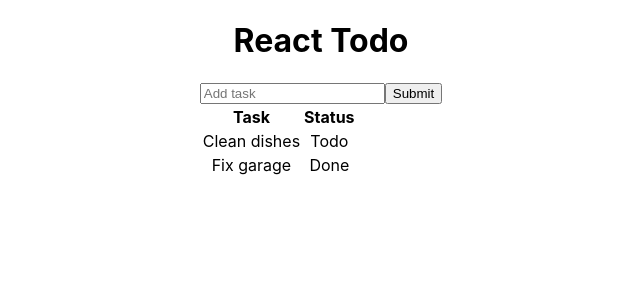
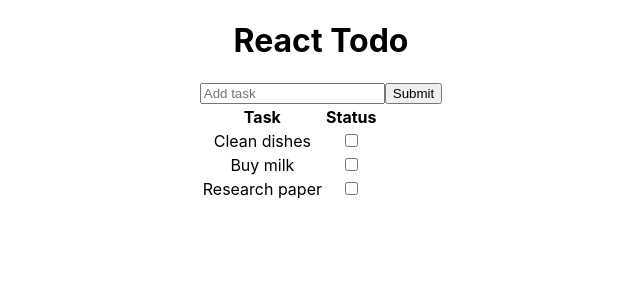
Before and after one commit to pzrsa/react-todo, a React (Create React App) app: page / in a window 1280 px wide. Shown: the top 300 px of the page, without its empty margins (319-959 px from the left). Built offline with nearby package versions, Linux system fonts and the light colour scheme.

Commit message:
render tasks from constant array of objects

```diff
--- a/src/components/App.jsx
+++ b/src/components/App.jsx
@@ -2,11 +2,16 @@ import FilterableTodoList from "./FilterableTodoList";
 import TaskAdder from "./TaskAdder";
 
 const App = () => {
+  const TASKS = [
+    { name: "Clean dishes", completed: false },
+    { name: "Buy milk", completed: false },
+    { name: "Research paper", completed: false },
+  ];
   return (
     <div className="App">
       <h1>React Todo</h1>
       <TaskAdder />
-      <FilterableTodoList />
+      <FilterableTodoList tasks={TASKS} />
     </div>
   );
 };
--- a/src/components/FilterableTodoList.jsx
+++ b/src/components/FilterableTodoList.jsx
@@ -1,9 +1,9 @@
 import TodoList from "./TodoList";
 
-const FilterableTodoList = () => {
+const FilterableTodoList = ({ tasks }) => {
   return (
     <div>
-      <TodoList />
+      <TodoList tasks={tasks} />
     </div>
   );
 };
--- a/src/components/TaskRow.jsx
+++ b/src/components/TaskRow.jsx
@@ -1,11 +1,11 @@
-const TaskRow = ({ taskName, taskStatus }) => {
+const TaskRow = ({ task }) => {
   return (
-    <tbody>
-      <tr>
-        <td>{taskName}</td>
-        <td>{taskStatus}</td>
-      </tr>
-    </tbody>
+    <tr>
+      <td>{task.name}</td>
+      <td>
+        <input type="checkbox" />
+      </td>
+    </tr>
   );
 };
 
--- a/src/components/TodoList.jsx
+++ b/src/components/TodoList.jsx
@@ -1,6 +1,12 @@
 import TaskRow from "./TaskRow";
 
-const TodoList = () => {
+const TodoList = ({ tasks }) => {
+  const rows = [];
+
+  tasks.forEach((task) => {
+    rows.push(<TaskRow task={task} key={task.name} />);
+  });
+
   return (
     <table>
       <thead>
@@ -9,8 +15,7 @@ const TodoList = () => {
           <th>Status</th>
         </tr>
       </thead>
-      <TaskRow taskName="Clean dishes" taskStatus="Todo" />
-      <TaskRow taskName="Fix garage" taskStatus="Done" />
+      <tbody>{rows}</tbody>
     </table>
   );
 };
```
